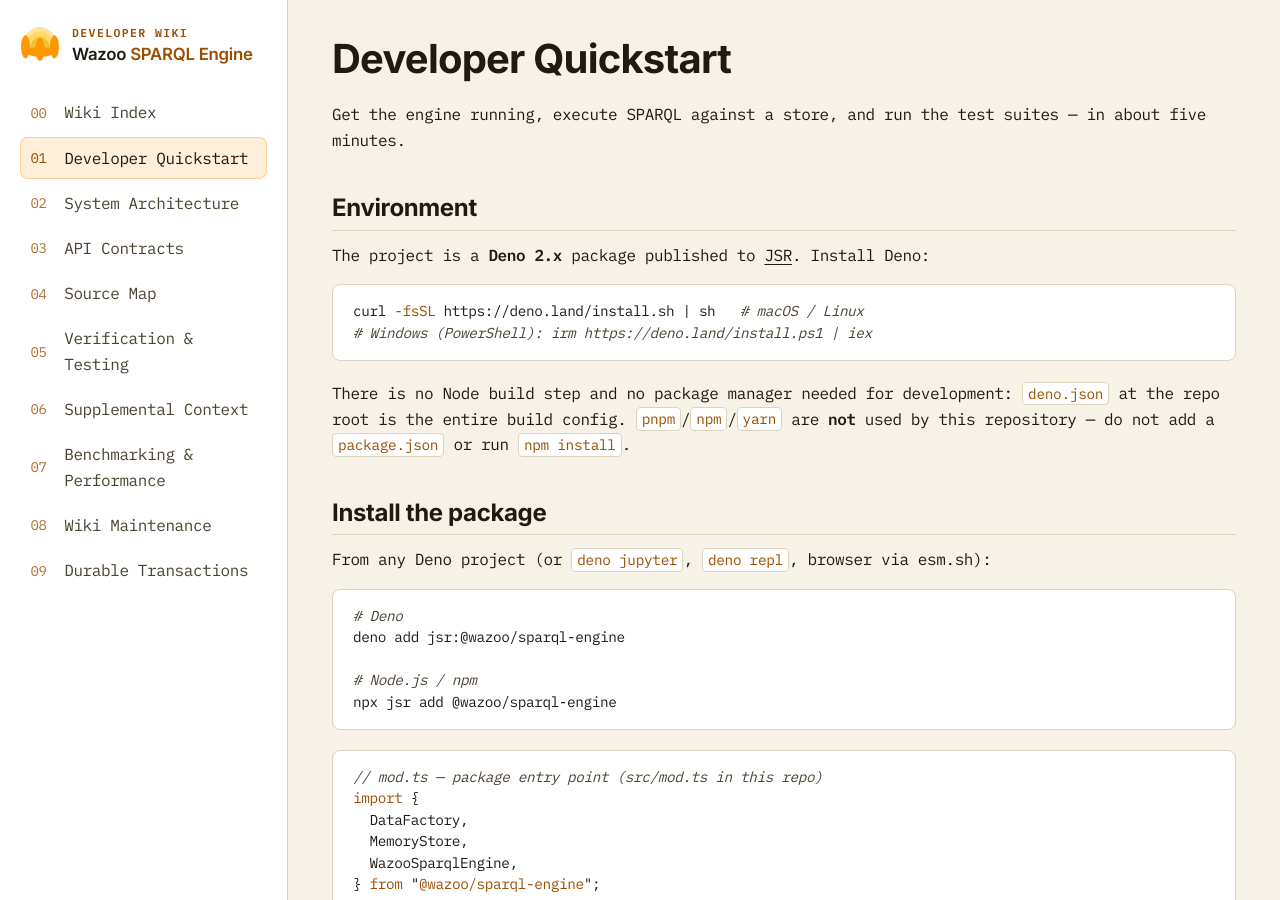
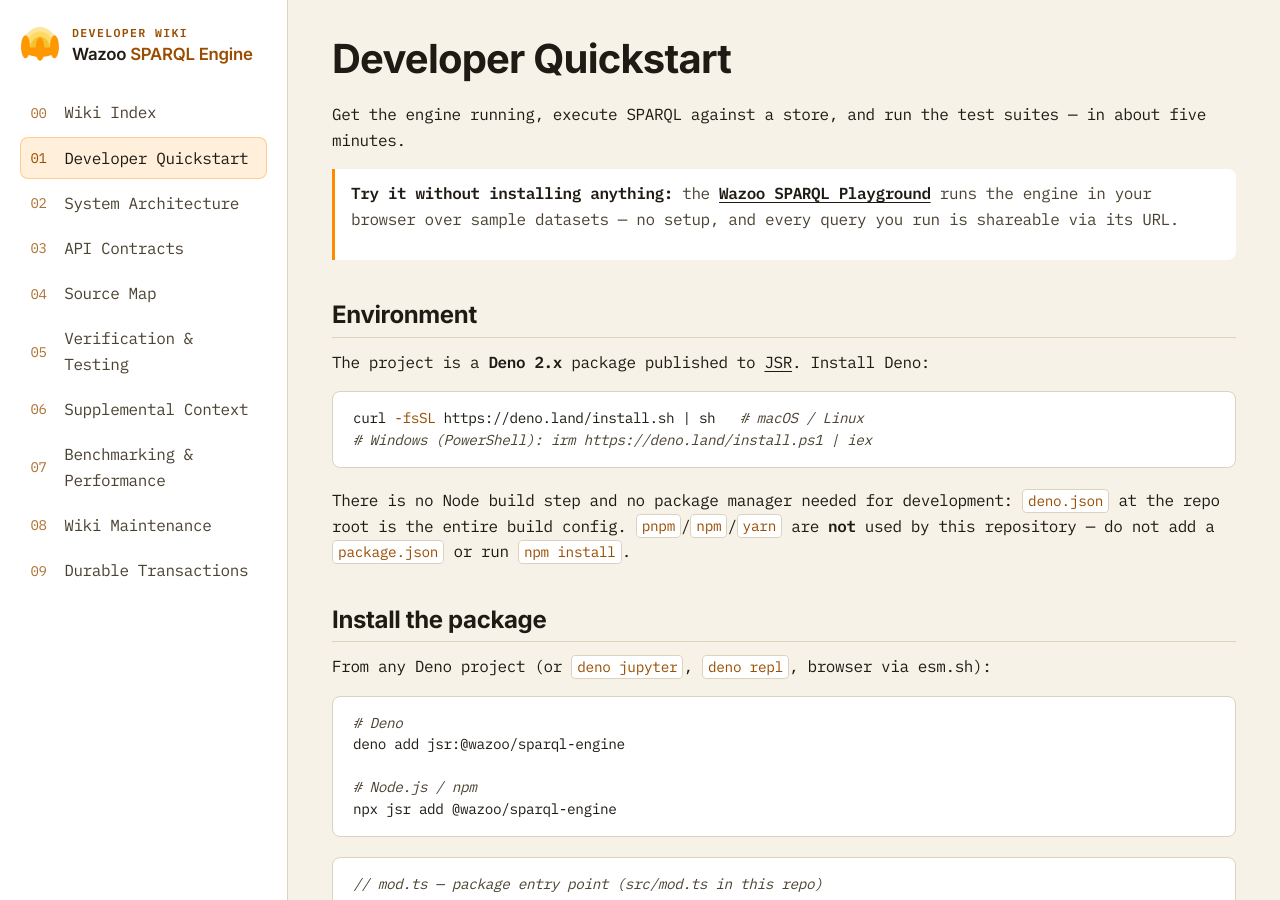
Before and after one commit to wazootech/sparql-engine, a Jekyll site: the page built from docs/01-quickstart.md, in a window 1280 px wide and 900 px high. Built offline with Jekyll 4.4.1, drawn with Linux system fonts in a browser that asks for light colours.

Commit message:
docs: link the hosted playground from README and quickstart
Point new visitors at the live demo — run SELECT/ASK/CONSTRUCT/UPDATE in
the browser with no install, shareable URLs included — from the README
intro and the Developer Quickstart's opening section.

🤖 Generated with Codebuff
Co-Authored-By: Codebuff <noreply@codebuff.com>

```diff
--- a/docs/01-quickstart.md
+++ b/docs/01-quickstart.md
@@ -7,6 +7,11 @@ layout: default
 
 Get the engine running, execute SPARQL against a store, and run the test suites
 — in about five minutes.
+
+> **Try it without installing anything:** the
+> [**Wazoo SPARQL Playground**](https://wazootech.github.io/sparql-engine/playground/)
+> runs the engine in your browser over sample datasets — no setup, and every
+> query you run is shareable via its URL.
 
 ## Environment
 
```
Also changed, not shown: README.md.
